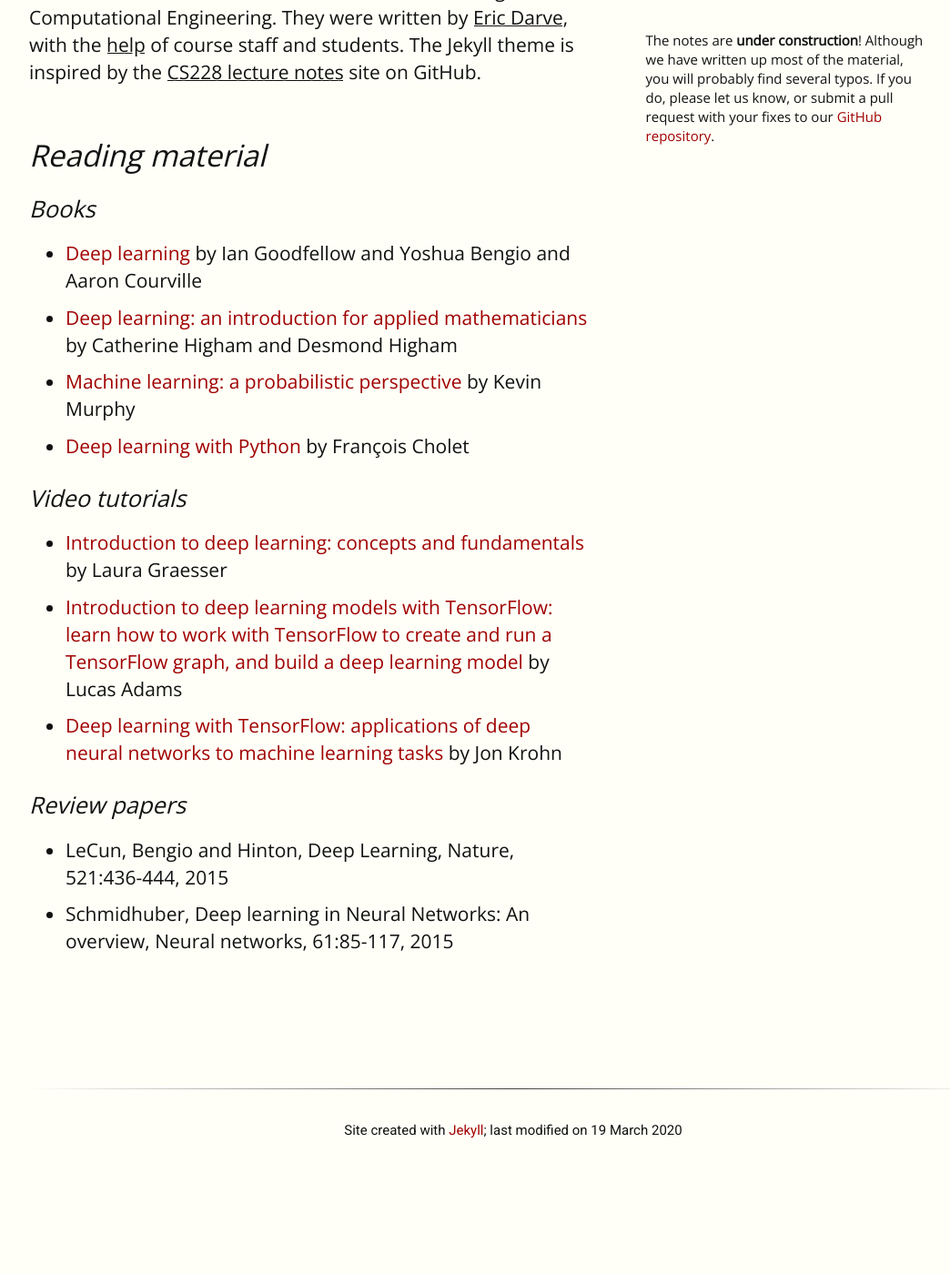
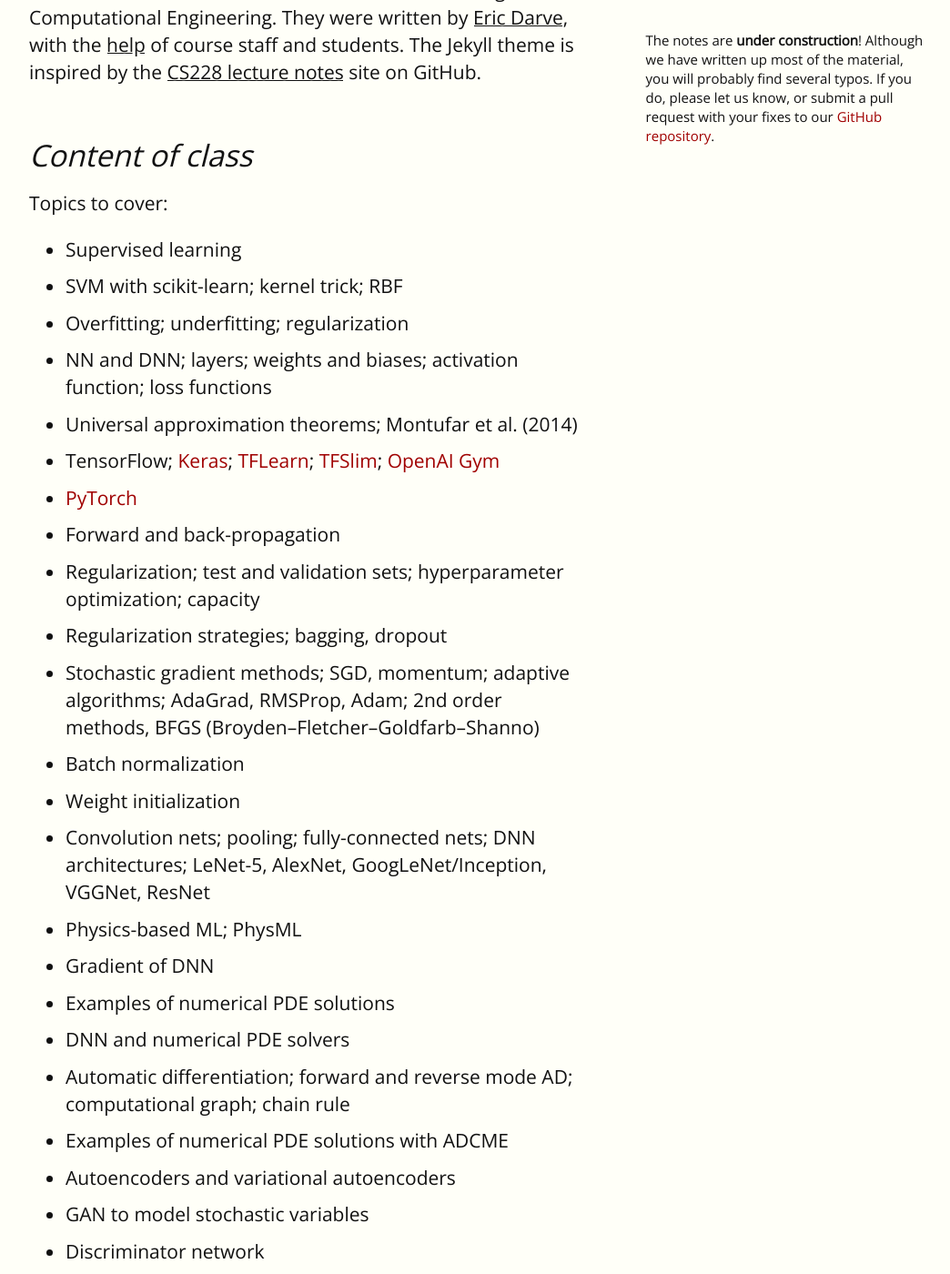
Before and after one commit to somritabanerjee/cme216-spring-2020, a Jekyll site: the page built from index.md, in a window 1280 px wide and 1400 px high, scrolled down 251 px. Shown: the whole window at 91% size, without its empty margins (128-1172 px from the left). Built offline with Jekyll 4.4.1, drawn with Linux system fonts in a browser that asks for light colours; before the commit the page ends 1517 px from its top, so only the background shows below that; some of the changed text lies outside the part shown.

Commit message:
index upd

```diff
--- a/index.md
+++ b/index.md
@@ -5,6 +5,39 @@
 
 These are lecture note for CME 216 Machine Learning in Computational Engineering. They were written by [Eric Darve](https://me.stanford.edu/people/eric-darve), with the [help](https://github.com/EricDarve/cme216-spring-2020/commits/master) of course staff and students.
 {% include marginnote.html id='mn-construction' note='The notes are **under construction**! Although we have written up most of the material, you will probably find several typos. If you do, please let us know, or submit a pull request with your fixes to our [GitHub repository](https://github.com/EricDarve/cme216-spring-2020).'%} The Jekyll theme is inspired by the [CS228 lecture notes](https://github.com/ermongroup/cs228-notes) site on GitHub.
+
+## Content of class
+
+Topics to cover:
+
+- Supervised learning
+- SVM with scikit-learn; kernel trick; RBF
+- Overfitting; underfitting; regularization
+- NN and DNN; layers; weights and biases; activation function; loss functions
+- Universal approximation theorems; Montufar et al. (2014)
+- TensorFlow; [Keras](https://www.tensorflow.org/guide/keras); [TFLearn](http://tflearn.org/); [TFSlim](https://github.com/google-research/tf-slim); [OpenAI Gym](https://gym.openai.com/)
+- [PyTorch](https://pytorch.org/)
+- Forward and back-propagation
+- Regularization; test and validation sets; hyperparameter optimization; capacity
+- Regularization strategies; bagging, dropout
+- Stochastic gradient methods; SGD, momentum; adaptive algorithms; AdaGrad, RMSProp, Adam; 2nd order methods, BFGS (Broyden–Fletcher–Goldfarb–Shanno)
+- Batch normalization
+- Weight initialization
+- Convolution nets; pooling; fully-connected nets; DNN architectures; LeNet-5, AlexNet, GoogLeNet/Inception, VGGNet, ResNet
+- Physics-based ML; PhysML
+- Gradient of DNN
+- Examples of numerical PDE solutions
+- DNN and numerical PDE solvers
+- Automatic differentiation; forward and reverse mode AD; computational graph; chain rule
+- Examples of numerical PDE solutions with ADCME
+- Autoencoders and variational autoencoders
+- GAN to model stochastic variables
+- Discriminator network
+- WGANs
+- PhysGAN
+- Reinforcement learning; Sutton and Barto; Mnih 2013
+- Deep Q-learning networks
+- Policy gradients and the actor-critic algorithm
 
 ## Reading material
 
@@ -14,6 +47,11 @@
 - [Deep learning: an introduction for applied mathematicians](https://epubs.siam.org/doi/pdf/10.1137/18M1165748) by Catherine Higham and Desmond Higham
 - [Machine learning: a probabilistic perspective]() by Kevin Murphy
 - [Deep learning with Python](https://searchworks.stanford.edu/view/13216992) by Fran&#231;ois Cholet
+- [Deep learning illustrated: a visual, interactive guide to artificial intelligence](https://searchworks.stanford.edu/view/13463749) by Jon Krohn
+- [Neural Networks and Deep Learning](http://neuralnetworksanddeeplearning.com/) by Michael Nielsen
+- [Foundations of Machine Learning](https://cs.nyu.edu/~mohri/mlbook/) by Mehryar Mohri, Afshin Rostamizadeh, and Ameet Talwalkar
+- [Elements of statistical learning](https://searchworks.stanford.edu/view/12458005) by Trevor Hastie, Robert Tibshirani, and Jerome Friedman
+- [Neural networks and learning machines](https://searchworks.stanford.edu/view/8631715) by Simon Haykin
 
 ### Video tutorials
 
@@ -25,3 +63,20 @@
 
 - LeCun, Bengio and Hinton, Deep Learning, Nature, 521:436-444, 2015
 - Schmidhuber, Deep learning in Neural Networks: An overview, Neural networks, 61:85-117, 2015
+
+### Online course
+
+- [Introduction to Deep Learning](http://introtodeeplearning.com/), MIT
+- [fast.ai](https://course.fast.ai/)
+- [Machine Learning 2014-2015](https://www.cs.ox.ac.uk/people/nando.defreitas/machinelearning/), Oxford,
+by Nando de Freitas
+
+### Links
+
+- [List of books and tutorials on ML](https://github.com/josephmisiti/awesome-machine-learning/blob/master/books.md)
+- [Online courses](https://github.com/josephmisiti/awesome-machine-learning/blob/master/courses.md)
+- [TensorFlow notebooks](https://github.com/the-deep-learners/TensorFlow-LiveLessons) by Jon Krohn
+- [TF2 notebooks](https://github.com/jonkrohn/tf2) by Jon Krohn
+- [Deep learning illustrated notebooks](https://github.com/the-deep-learners/deep-learning-illustrated) by Jon Krohn
+- [TensorFlow playground](http://playground.tensorflow.org/)
+- [Distill](https://distill.pub/), a journal for machine learning visualizations
```
